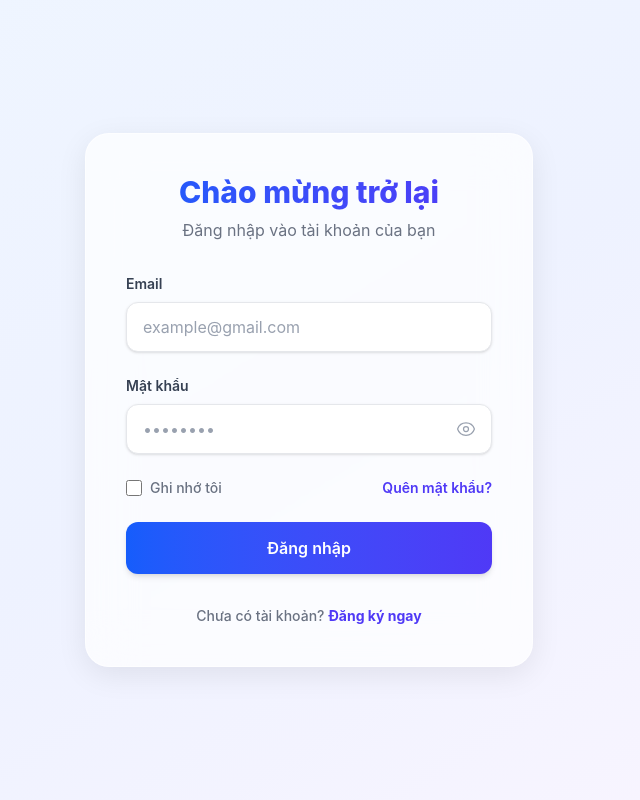
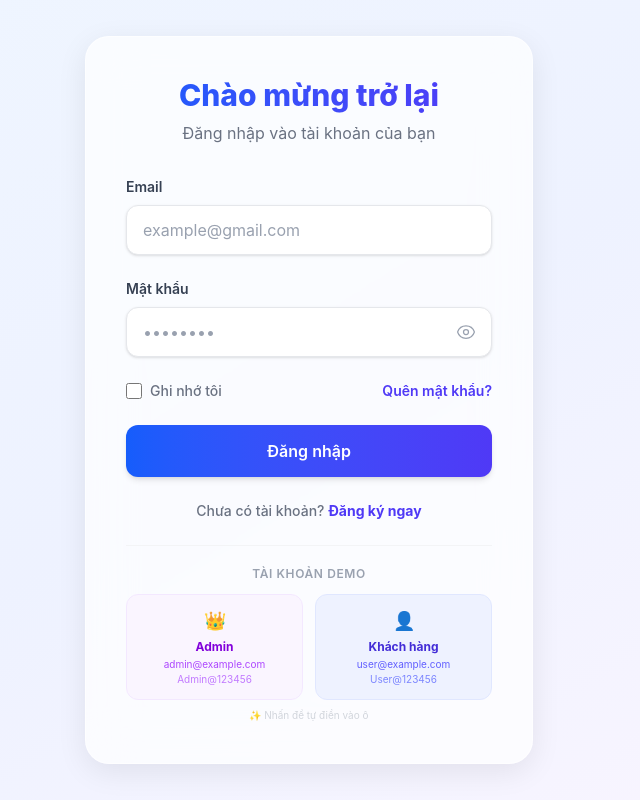
Before and after one commit to minhnhutZzz/BaiTap06_CCNPMM, a React app in the folder frontend/: page /login in a window 1280 px wide. Shown: the whole page, without its empty margins (331-971 px from the left). Built offline with nearby package versions, Linux system fonts and the light colour scheme; the HTML template or start-up script is replaced by a standard one.

Commit message:
feat: Hoàn thiện toàn bộ Admin Dashboard (User/Product/Order/Stats) và fix lỗi UI

```diff
--- a/frontend/src/App.jsx
+++ b/frontend/src/App.jsx
@@ -92,6 +92,8 @@ const App = () => {
         <Route path="users" element={<AdminUsers />} />
         <Route path="orders" element={<OrderManagement />} />
         <Route path="products" element={<ProductManagement />} />
+        <Route path="store" element={<Home />} />
+        <Route path="store/products/:id" element={<ProductDetail />} />
       </Route>
     </Routes>
   );
--- a/frontend/src/components/layout/Sidebar.jsx
+++ b/frontend/src/components/layout/Sidebar.jsx
@@ -59,7 +59,6 @@ const userNavItems = [
 
 const adminNavItems = [
   { label: 'Thống kê', path: '/admin/dashboard', icon: <ChartBarIcon /> },
-  { label: 'Cửa hàng', path: '/user/home', icon: <StoreIcon /> },
   { label: 'Quản lý đơn hàng', path: '/admin/orders', icon: <DocumentIcon /> },
   { label: 'Quản lý sản phẩm', path: '/admin/products', icon: <CubeIcon /> },
   { label: 'Quản lý người dùng', path: '/admin/users', icon: <UsersIcon /> },
--- a/frontend/src/pages/Cart.jsx
+++ b/frontend/src/pages/Cart.jsx
@@ -82,7 +82,7 @@ const Cart = () => {
           <div className="text-6xl mb-4">🛒</div>
           <h2 className="text-2xl font-semibold text-gray-700 mb-2">Giỏ hàng trống</h2>
           <p className="text-gray-500 mb-6">Hãy quay lại trang chủ để chọn món trà sữa yêu thích nhé!</p>
-          <Link to="/user" className="bg-indigo-600 hover:bg-indigo-700 text-white font-medium py-3 px-8 rounded-xl transition-colors">
+          <Link to="/user/home" className="bg-indigo-600 hover:bg-indigo-700 text-white font-medium py-3 px-8 rounded-xl transition-colors">
             Mua sắm ngay
           </Link>
         </div>
--- a/frontend/src/pages/Login.jsx
+++ b/frontend/src/pages/Login.jsx
@@ -113,12 +113,40 @@ const Login = () => {
             {loading ? 'Đang xử lý...' : 'Đăng nhập'}
           </Button>
         </form>
-        <p className="mt-8 text-center text-gray-500 text-sm font-medium">
+        <p className="mt-6 text-center text-gray-500 text-sm font-medium">
           Chưa có tài khoản?{' '}
           <Link to="/register" className="text-indigo-600 hover:text-indigo-800 font-bold transition-colors">
             Đăng ký ngay
           </Link>
         </p>
+
+        {/* DEMO CREDENTIALS - Chỉ dùng để test */}
+        <div className="mt-6 border-t border-gray-100 pt-5">
+          <p className="text-center text-xs font-semibold text-gray-400 uppercase tracking-wider mb-3">Tài khoản demo</p>
+          <div className="grid grid-cols-2 gap-3">
+            <button
+              type="button"
+              onClick={() => { setEmail('admin@example.com'); setPassword('Admin@123456'); }}
+              className="flex flex-col items-center p-3 rounded-xl border border-purple-100 bg-purple-50 hover:bg-purple-100 transition-colors cursor-pointer"
+            >
+              <span className="text-lg">👑</span>
+              <span className="text-xs font-bold text-purple-700 mt-1">Admin</span>
+              <span className="text-[10px] text-purple-500 mt-0.5">admin@example.com</span>
+              <span className="text-[10px] text-purple-400">Admin@123456</span>
+            </button>
+            <button
+              type="button"
+              onClick={() => { setEmail('user@example.com'); setPassword('User@123456'); }}
+              className="flex flex-col items-center p-3 rounded-xl border border-indigo-100 bg-indigo-50 hover:bg-indigo-100 transition-colors cursor-pointer"
+            >
+              <span className="text-lg">👤</span>
+              <span className="text-xs font-bold text-indigo-700 mt-1">Khách hàng</span>
+              <span className="text-[10px] text-indigo-500 mt-0.5">user@example.com</span>
+              <span className="text-[10px] text-indigo-400">User@123456</span>
+            </button>
+          </div>
+          <p className="text-center text-[10px] text-gray-300 mt-2">✨ Nhấn để tự điền vào ô</p>
+        </div>
       </div>
     </div>
   );
--- a/frontend/src/pages/admin/AdminDashboard.jsx
+++ b/frontend/src/pages/admin/AdminDashboard.jsx
@@ -1,5 +1,5 @@
 import React, { useEffect, useState } from 'react';
-import adminService from '../../../services/admin.service';
+import adminService from '../../services/admin.service';
 import { Link } from 'react-router-dom';
 
 const AdminDashboard = () => {
--- a/frontend/src/pages/admin/AdminUsers.jsx
+++ b/frontend/src/pages/admin/AdminUsers.jsx
@@ -1,5 +1,5 @@
 import React, { useEffect, useState } from 'react';
-import adminService from '../../../services/admin.service';
+import adminService from '../../services/admin.service';
 import { useSelector } from 'react-redux';
 
 const AdminUsers = () => {
@@ -27,14 +27,14 @@ const AdminUsers = () => {
   };
 
   const handleToggleStatus = async (userId, currentStatus) => {
-    const actionName = currentStatus === 1 ? 'Khóa' : 'Mở khóa';
+    const actionName = currentStatus === 'active' ? 'Khóa' : 'Mở khóa';
     if (!window.confirm(`Bạn có chắc chắn muốn ${actionName} tài khoản này?`)) return;
 
     try {
       const res = await adminService.toggleUserStatus(userId);
       if (res.success) {
-        // Cập nhật state trực tiếp
-        setUsers(prev => prev.map(u => u.id === userId ? { ...u, is_active: res.data.is_active } : u));
+        // Cập nhật state trực tiếp với field 'status' đúng
+        setUsers(prev => prev.map(u => u.id === userId ? { ...u, status: res.data.status } : u));
       }
     } catch (error) {
       alert(error.response?.data?.message || 'Có lỗi xảy ra khi cập nhật trạng thái');
@@ -73,7 +73,7 @@ const AdminUsers = () => {
                   </span>
                 </td>
                 <td className="px-6 py-4">
-                  {u.is_active === 1 ? (
+                  {u.status === 'active' ? (
                     <span className="flex items-center gap-1.5 text-green-600 font-medium text-xs">
                       <span className="w-2 h-2 rounded-full bg-green-600"></span> Đang hoạt động
                     </span>
@@ -84,17 +84,16 @@ const AdminUsers = () => {
                   )}
                 </td>
                 <td className="px-6 py-4 text-right">
-                  {/* Không hiện nút khóa nếu tài khoản đó là của chính mình */}
                   {u.id !== currentUser?.id && (
                     <button
-                      onClick={() => handleToggleStatus(u.id, u.is_active)}
+                      onClick={() => handleToggleStatus(u.id, u.status)}
                       className={`px-4 py-2 rounded-lg text-sm font-medium transition-colors ${
-                        u.is_active === 1
+                        u.status === 'active'
                           ? 'text-red-600 bg-red-50 hover:bg-red-100'
                           : 'text-green-600 bg-green-50 hover:bg-green-100'
                       }`}
                     >
-                      {u.is_active === 1 ? 'Khóa TK' : 'Mở khóa'}
+                      {u.status === 'active' ? 'Khóa TK' : 'Mở khóa'}
                     </button>
                   )}
                 </td>
--- a/frontend/src/pages/admin/ProductManagement.jsx
+++ b/frontend/src/pages/admin/ProductManagement.jsx
@@ -1,6 +1,6 @@
 import React, { useEffect, useState } from 'react';
-import productService from '../../../services/product.service';
-import adminService from '../../../services/admin.service';
+import productService from '../../services/product.service';
+import adminService from '../../services/admin.service';
 
 const ProductManagement = () => {
   const [products, setProducts] = useState([]);
@@ -36,7 +36,7 @@ const ProductManagement = () => {
       const resProducts = await productService.getProducts({ page: 1, limit: 100 });
       const resCategories = await productService.getCategories();
 
-      if (resProducts.success) setProducts(resProducts.data.products);
+      if (resProducts.success) setProducts(resProducts.data); // API trả về mảng trong data
       if (resCategories.success) setCategories(resCategories.data);
     } catch (error) {
       console.error('Lỗi tải dữ liệu:', error);
```
Also changed, not shown: 1 other file (tests, documents, lock files or other folders).
